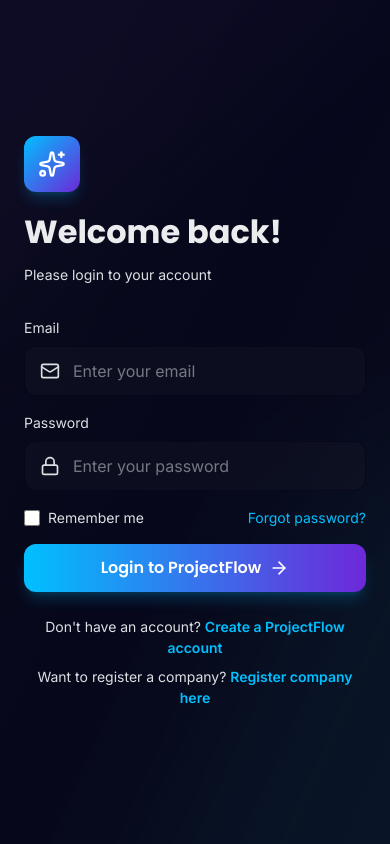
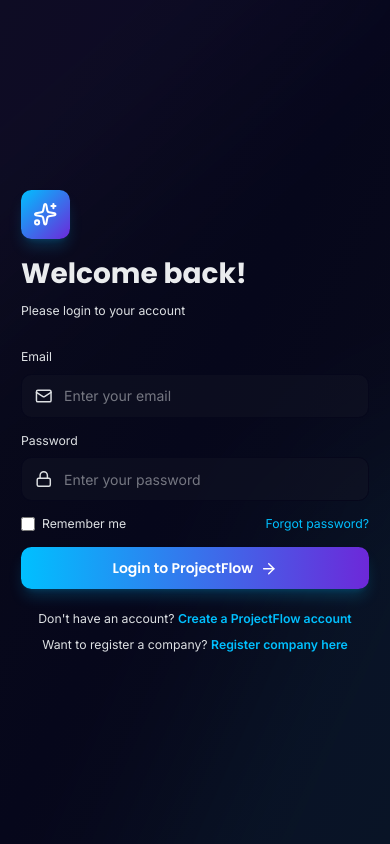
Before and after one commit to iamrupambiswas/Project-Management-Tool, a React (Vite) app in the folder project-management-frontend/: page /login in a window 390 px wide. Built offline with nearby package versions, Linux system fonts and the light colour scheme; no server answers.

Commit message:
Responsive polish: mobile font scaling, list on mobile, no horizontal scroll

```diff
--- a/project-management-frontend/src/App.tsx
+++ b/project-management-frontend/src/App.tsx
@@ -29,7 +29,7 @@
   const hideLayout = location.pathname === "/login" || location.pathname === "/register" || location.pathname === "/register-company";
 
   return (
-    <div className="flex h-screen bg-background-dark text-text-base overflow-x-hidden">
+    <div className="flex min-h-screen bg-background-dark text-text-base overflow-x-hidden">
       {isAuthenticated && !hideLayout && (
         <Sidebar open={isSidebarOpen} onClose={() => setIsSidebarOpen(false)} />
       )}
--- a/project-management-frontend/src/components/AdminDashboardWidgets.tsx
+++ b/project-management-frontend/src/components/AdminDashboardWidgets.tsx
@@ -57,18 +57,33 @@
 
   return (
     <div className="p-6 space-y-6">
-      {/* Dashboard Summary Widgets */}
-      <div className="grid gap-4 sm:grid-cols-2 lg:grid-cols-3 xl:grid-cols-6">
+      {/* Dashboard Summary Widgets - List on mobile, cards on larger screens */}
+      <div className="space-y-2 sm:grid sm:gap-4 sm:grid-cols-2 lg:grid-cols-3 xl:grid-cols-6">
         {statWidgets.map((widget, idx) => {
           const Icon = widget.icon;
           return (
-            <Card key={idx} className="hover:shadow-lg transition-shadow">
+            <div
+              key={idx}
+              className="flex items-center justify-between px-3 py-2 border-b border-gray-800 sm:border-0 sm:block sm:p-0"
+            >
+              {/* Mobile list row */}
+              <div className="flex w-full items-center gap-3 sm:hidden">
+                <Icon className="w-5 h-5 text-blue-500" />
+                <div className="flex-1">
+                  <p className="text-xs text-gray-400">{widget.title}</p>
+                  <p className="text-base font-semibold text-white">{widget.value}</p>
+                </div>
+              </div>
+
+              {/* Card on >= sm */}
+              <Card className="hidden sm:block hover:shadow-lg transition-shadow">
                 <CardContent className="flex flex-col items-center justify-center text-center p-4">
                   <Icon className="w-6 h-6 text-blue-500 mb-2" />
                   <p className="text-sm text-gray-500">{widget.title}</p>
                   <p className="text-2xl font-semibold">{widget.value}</p>
                 </CardContent>
               </Card>
+            </div>
           );
         })}
       </div>
--- a/project-management-frontend/src/index.css
+++ b/project-management-frontend/src/index.css
@@ -19,6 +19,8 @@
 
 html {
   scroll-behavior: smooth;
+  /* Responsive root font sizing for better readability on all screens */
+  font-size: clamp(14px, 1.6vw, 16px);
 }
 
 /* Custom Animation for Cyber Background */
@@ -106,6 +108,11 @@
   -webkit-overflow-scrolling: touch; /* bounce/inertia */
 }
 
+/* Prevent horizontal scroll and ensure content fits viewport on mobile */
+body, #root {
+  overflow-x: hidden;
+}
+
 * {
   scrollbar-width: thin;
   scrollbar-color: rgba(100, 100, 100, 0.3) transparent;
```
Lines whose indentation alone changed are shown as unchanged.
